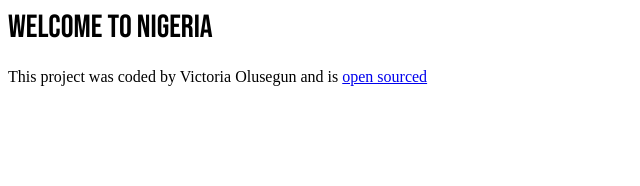
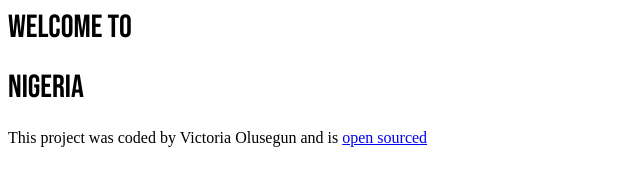
Before and after one commit to Vicko657/travel-project, a plain HTML site: page index.html in a window 1280 px wide. Shown: the whole page, without its empty margins (0-640 px from the left). Drawn offline with Linux system fonts and the light colour scheme.

Commit message:
added images

```diff
--- a/index.html
+++ b/index.html
@@ -12,7 +12,9 @@
     <title>Document</title>
   </head>
   <body>
-    <h1>Welcome to Nigeria</h1>
+    <h1>Welcome to</h1>
+    <h1>Nigeria</h1>
+
     <footer>
       This project was coded by Victoria Olusegun and is
       <a href="https://github.com/Vicko657/travel-project">open sourced</a>
```
Also changed, not shown: images/amir-mortezaie-XEPhyDKg3S0-unsplash.jpg (added), 3 other files.
